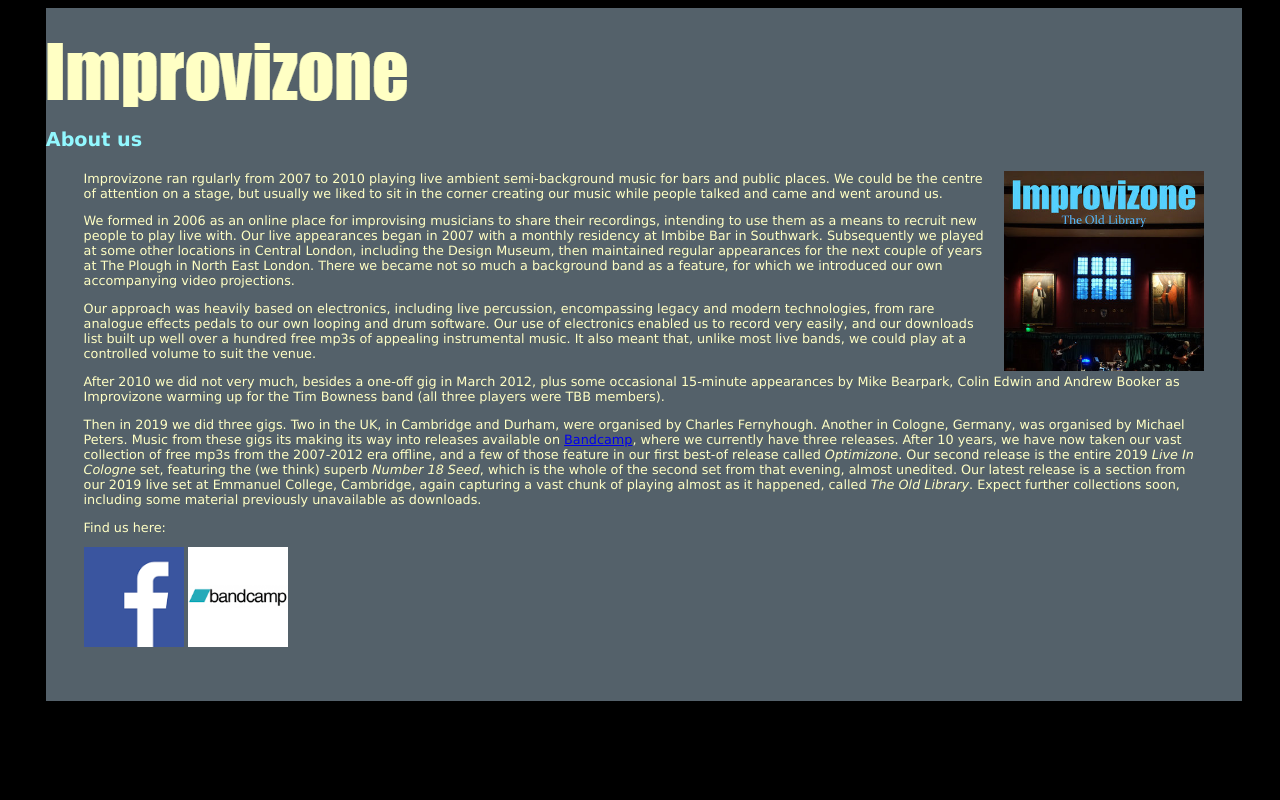
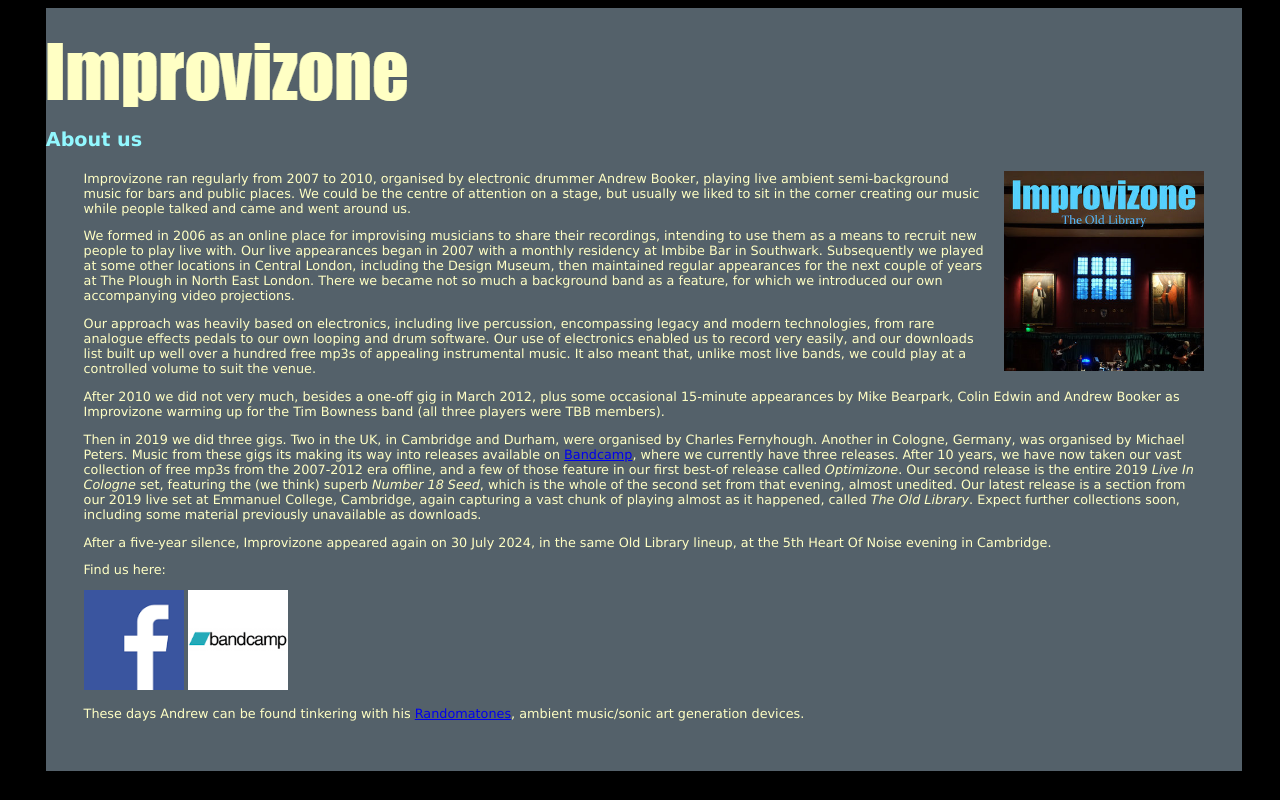
Before and after one commit to andrewbooker/improvizone, a plain HTML site: page index.html in a window 1280 px wide. Drawn offline with Linux system fonts and the light colour scheme.

Commit message:
adding HoN entry and link to Randomatones

```diff
--- a/index.html
+++ b/index.html
@@ -1,6 +1,9 @@
 
 <html>
-<head><meta http-equiv="Content-Type" content="text/html; charset=utf-8"></meta>
+<head>
+<meta http-equiv="Content-Type" content="text/html; charset=utf-8">
+</meta>
+<title>Improvizone</title>
 <style>
 body {
 	font-family:verdana;
@@ -42,7 +45,7 @@ p {
 <body>
 <div id="pagebody">
 <img id="logo" src="./logo.png" /><h3>About us</h3>
-<div><p><a href="https://improvizone.bandcamp.com/releases"><img style="float:right; margin-left:0.5cm;" src="the_old_library.jpg" width="200" height="200" /></a>Improvizone ran rgularly from 2007 to 2010 playing live ambient semi-background music for bars and public places.
+<div><p><a href="https://improvizone.bandcamp.com/releases"><img style="float:right; margin-left:0.5cm;" src="the_old_library.jpg" width="200" height="200" /></a>Improvizone ran regularly from 2007 to 2010, organised by electronic drummer Andrew Booker, playing live ambient semi-background music for bars and public places.
 We could be the centre of attention on a stage, but usually we liked to sit in the corner creating our music while people talked and came and went around us.</p>
 <p>We formed in 2006 as an online place for improvising musicians to share their recordings,
 intending to use them as a means to recruit new people to play live with.
@@ -59,8 +62,9 @@ as Improvizone warming up for the Tim Bowness band (all three players were TBB m
 <p>Then in 2019 we did three gigs. Two in the UK, in Cambridge and Durham, were organised by Charles Fernyhough. Another in Cologne, Germany, was organised by Michael Peters. Music from these gigs its making its way into releases available on <a href="https://improvizone.bandcamp.com/releases">Bandcamp</a>, where we currently have three releases.
 After 10 years, we have now taken our vast collection of free mp3s from the 2007-2012 era offline, and a few of those feature in our first best-of release called <i>Optimizone</i>. Our second release is the entire 2019 <i>Live In Cologne</i> set, featuring the (we think) superb <i>Number 18 Seed</i>, which is the whole of the second set from that evening, almost unedited. Our latest release is a section from our 2019 live set at Emmanuel College, Cambridge, again capturing a vast chunk of playing almost as it happened, called <i>The Old Library</i>.
 Expect further collections soon, including some material previously unavailable as downloads.</p>
+<p>After a five-year silence, Improvizone appeared again on 30 July 2024, in the same Old Library lineup, at the 5th Heart Of Noise evening in Cambridge.</p>
 <p>Find us here:</p>
 <p><a href="http://www.facebook.com/pages/Improvizone/7911801097"><img width="100" height="100" src="./fb.png" alt="Facebook"/></a>
 <a href="https://improvizone.bandcamp.com/releases"><img width="100" height="100" src="./bc.png" alt="Bandcamp"/></a><p>
-
+<p>These days Andrew can be found tinkering with his <a href="http://randomatones.co.uk">Randomatones</a>, ambient music/sonic art generation devices.</p>
 </div></div></body></html>
```
